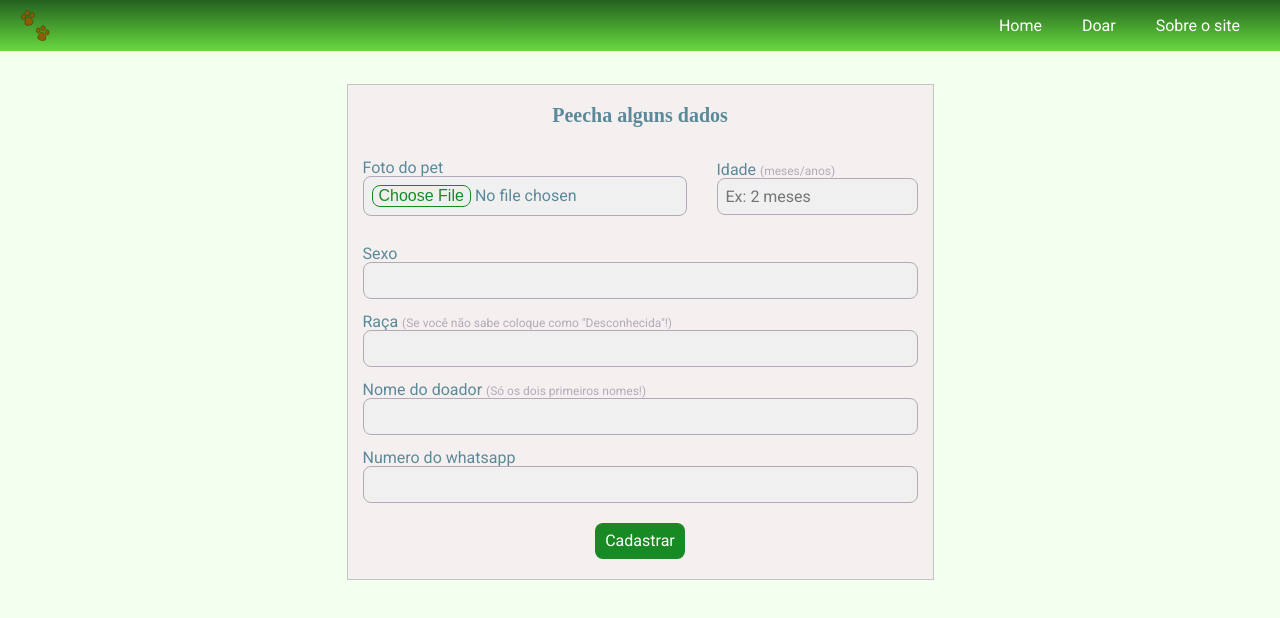
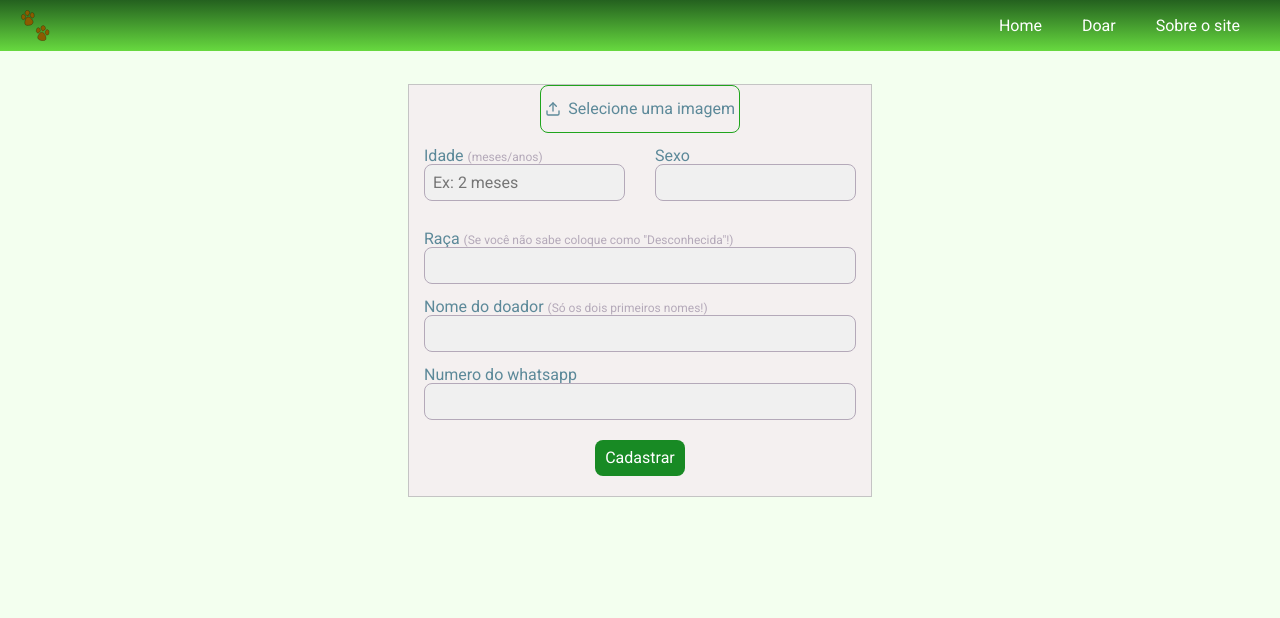
Before and after one commit to Kevin-Sarges/ConnectPets, a React (Create React App) app in the folder Front-End/: page /donate in a window 1280 px wide. Shown: the top 618 px of the page. Built offline with nearby package versions, Linux system fonts and the light colour scheme; the HTML template or start-up script is replaced by a standard one; a web font is replaced by a local one.

Commit message:
Add o Dropzone no form

```diff
--- a/Front-End/src/components/Form/index.js
+++ b/Front-End/src/components/Form/index.js
@@ -1,10 +1,10 @@
 import React, { useState } from 'react';
 
-import { Container, Fieldset, Legend, ImagesPet, Inputs, Footer } from './styles';
+import { Container, Fieldset, ImagesPet, Inputs, Footer } from './styles';
+import DropZone from '../DropZone'
 import api from '../../services/api';
 
 const initialValue = {
-	photo: '',
 	age: '',
 	sex: '',
 	race: '',
@@ -13,10 +13,11 @@ const initialValue = {
 }
 
 function Form() {
+	//const [selctFile, setSelectFile] = useState('');
 	const [values, setValues] = useState(initialValue);
 
 	function onChange(event) {
-		const {name, value} = event.target;
+		const { name, value } = event.target;
 
 		setValues({ ...values, [name]: value });
 
@@ -40,21 +41,9 @@ function Form() {
     <Container>
       <form onSubmit={onSubmit} enctype="multiipart/form-data">
         <Fieldset>
-          <Legend>Peecha alguns dados</Legend>
+	  <DropZone />
 
           <ImagesPet>
-            <Inputs>
-              <label for="photo">Foto do pet</label>
-              <input
-                name="photo"
-                type="file"
-                id="photo"
-                onChange={onChange}
-                //onFileUploaded={setSalectFile}
-                required
-              />
-            </Inputs>
-
             <Inputs>
               <label for="age">Idade <span>(meses/anos)</span></label>
               <input
@@ -65,9 +54,8 @@ function Form() {
                 required
               />
             </Inputs>
-          </ImagesPet>
 
-          <Inputs>
+	 <Inputs>
             <label for="sex">Sexo</label>
             <input
               name="sex"
@@ -76,6 +64,8 @@ function Form() {
               require
             />
           </Inputs>
+
+          </ImagesPet>
 
           <Inputs>
             <label for="race">Raça <span>(Se você não sabe coloque como "Desconhecida"!)</span></label>
--- a/Front-End/src/components/Form/styles.js
+++ b/Front-End/src/components/Form/styles.js
@@ -18,12 +18,6 @@ export const Fieldset = styled.fieldset`
 	color: var(--text-color-form);
 	background: var(--background-container);
   border: 1px solid var(--border-container);
-`;
-
-export const Legend = styled.h4`
-	margin: 20px 0px;
-	text-align: center;
-	font-size: 20px;
 `;
 
 export const ImagesPet = styled.div`
```
Also changed, not shown: 1 other file (tests, documents, lock files or other folders).
